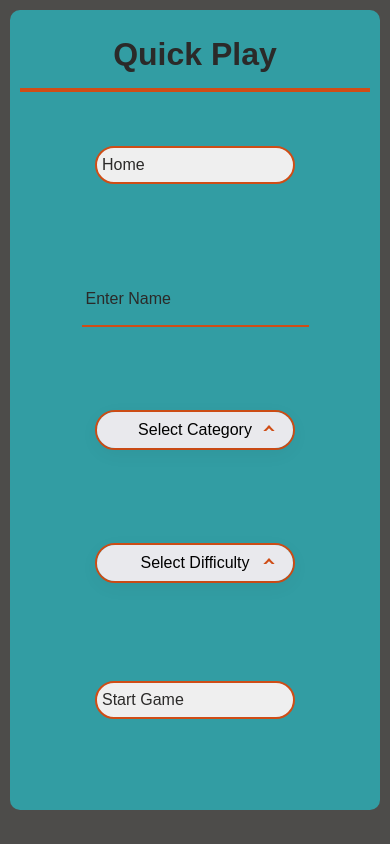
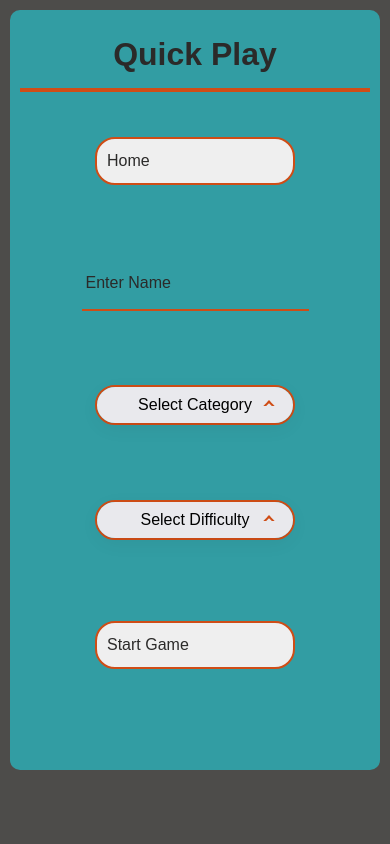
Before and after one commit to kennethd24/questionMaster, a React (Vite) app: page /QuickPlay in a window 390 px wide. Built offline with nearby package versions, Linux system fonts and the light colour scheme.

Commit message:
Updated padding for mobile view

```diff
--- a/src/index.css
+++ b/src/index.css
@@ -79,7 +79,7 @@ body, html {
   color: #2b2a29;
 }
 body > #root > div {
-  height: 95vh;
+  height: 90vh;
 }
 
 
@@ -97,7 +97,7 @@ button {
   margin-bottom: 10px;
   width: auto;
   min-width: 200px;
-  padding: 5px;
+  padding: 10px;
   text-align: center;
   border-radius: 20px;
   display: flex;
@@ -191,6 +191,7 @@ input {
   display: flex;
   flex-direction: column;
   max-height: 800px;
+  padding-bottom: 15%;
 }
 
 .quickPlay-container {
@@ -203,8 +204,7 @@ input {
   border-radius: 10px;
   display: flex;
   flex-direction: column;
-  /* justify-content: flex-end; */
-  padding-bottom: 10%;
+  padding-bottom: 15%;
 }
 .score-Container {
   display: flex;
```
